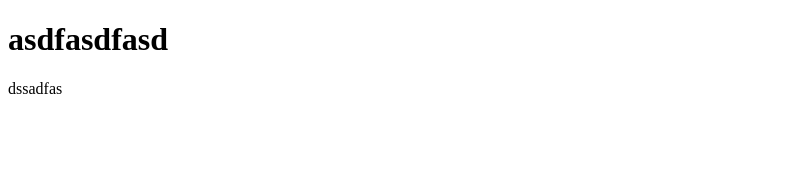
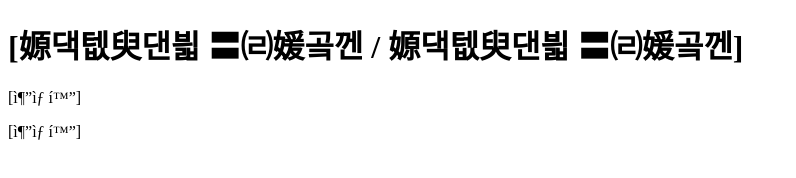
Before and after one commit to 1s4nhw4t4ns0-bit/-, a plain HTML site: page index.html in a window 1280 px wide. Shown: the whole page, without its empty margins (0-796 px from the left). Drawn offline with Linux system fonts and the light colour scheme.

Commit message:
Update index.html

```diff
--- a/index.html
+++ b/index.html
@@ -6,8 +6,9 @@
         <title>嫄댁텞臾댄븳 〓㈃媛곸껜</title>
     </head>
     <body>
-        <h1>asdfasdfasd</h1>
-        <p>dssadfas</p>
+        <h1>[嫄댁텞臾댄븳 〓㈃媛곸껜 / 嫄댁텞臾댄븳 〓㈃媛곸껜]</h1>
+        <p>[ì¶”ìƒ í™”]</p>
+        <p>[ì¶”ìƒ í™”]</p>
     </body>
 
 </html>
```
